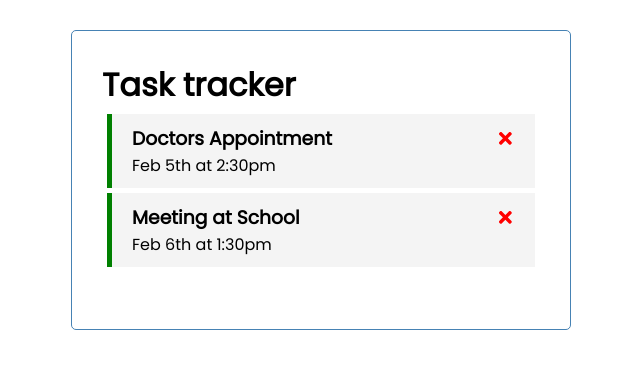
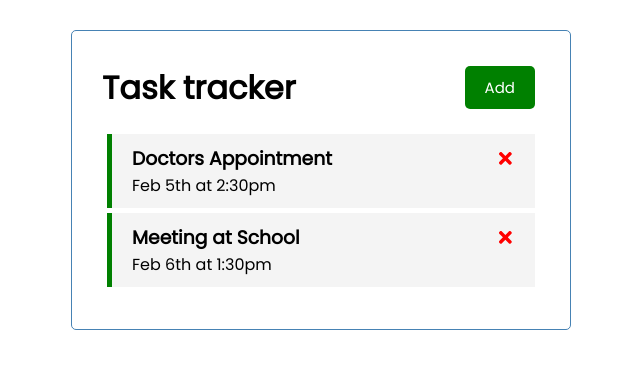
Before and after one commit to maticjesenicnik/react-crash, a React (Create React App) app: page / in a window 1280 px wide. Shown: the top 368 px of the page, without its empty margins (319-959 px from the left). Built offline with nearby package versions, Linux system fonts and the light colour scheme.

Commit message:
feat: add task

```diff
--- a/src/App.js
+++ b/src/App.js
@@ -1,8 +1,10 @@
 import Header from "./components/Header";
 import { useState } from "react";
 import Tasks from "./components/Tasks";
+import AddTask from "./components/AddTask";
 
 function App() {
+  const [showAddTask, setShowAddTask] = useState(false);
   const [tasks, setTasks] = useState([
     {
       id: 1,
@@ -18,6 +20,16 @@
     },
   ]);
 
+  const addTask = (task) => {
+    setTasks([
+      ...tasks,
+      {
+        id: tasks[tasks.length - 1].id + 1,
+        ...task,
+      },
+    ]);
+  };
+
   const onDelete = (id) => {
     setTasks(tasks.filter((task) => task.id !== id));
   };
@@ -30,9 +42,18 @@
     );
   };
 
+  const toggleAddTaskShow = () => {
+    setShowAddTask(!showAddTask);
+  };
+
   return (
     <div className="container">
-      <Header title="Task tracker" />
+      <Header
+        title="Task tracker"
+        onAdd={toggleAddTaskShow}
+        showAdd={showAddTask}
+      />
+      {showAddTask ? <AddTask onAdd={addTask} /> : ""}
       <Tasks tasks={tasks} onDelete={onDelete} onToggle={toggleReminder} />
     </div>
   );
--- /dev/null
+++ b/src/components/AddTask.js
@@ -0,0 +1,56 @@
+import { useState } from "react";
+
+const AddTask = ({ onAdd }) => {
+  const [text, setText] = useState("");
+  const [day, setDay] = useState("");
+  const [reminder, setReminder] = useState(false);
+
+  const onSubmit = (e) => {
+    e.preventDefault();
+
+    if (!text) {
+      alert("Please add a task");
+      return;
+    }
+
+    onAdd({ text, day, reminder });
+
+    setText("");
+    setDay("");
+    setReminder(false);
+  };
+
+  return (
+    <form className="add-form" onSubmit={onSubmit}>
+      <div className="form-control">
+        <label>Task</label>
+        <input
+          type="text"
+          placeholder="Add task"
+          value={text}
+          onChange={(e) => setText(e.target.value)}
+        />
+      </div>
+      <div className="form-control">
+        <label>Date & time</label>
+        <input
+          type="text"
+          placeholder="Add date & time"
+          value={day}
+          onChange={(e) => setDay(e.target.value)}
+        />
+      </div>
+      <div className="form-control form-control-check">
+        <label>Set reminder</label>
+        <input
+          type="checkbox"
+          checked={reminder}
+          onChange={(e) => setReminder(e.currentTarget.checked)}
+        />
+      </div>
+      <input type="submit" value="Add task" className="btn btn-block" />
+    </form>
+  );
+};
+
+export default AddTask;
--- /dev/null
+++ b/src/components/Button.js
@@ -0,0 +1,13 @@
+const Button = ({ color, text, onClick }) => {
+  return (
+    <button
+      onClick={onClick}
+      style={{ backgroundColor: color }}
+      className="btn"
+    >
+      {text}
+    </button>
+  );
+};
+
+export default Button;
--- a/src/components/Header.js
+++ b/src/components/Header.js
@@ -1,9 +1,16 @@
-const Header = ({ title }) => {
-    return (
-        <div>
-            <h1>{title}</h1>
-        </div>
-    );
+import Button from "./Button";
+
+const Header = ({ title, onAdd, showAdd }) => {
+  return (
+    <header className="header">
+      <h1>{title}</h1>
+      <Button
+        color={showAdd ? "red" : "green"}
+        text={showAdd ? "Close" : "Add"}
+        onClick={onAdd}
+      />
+    </header>
+  );
 };
 
 export default Header;
```
